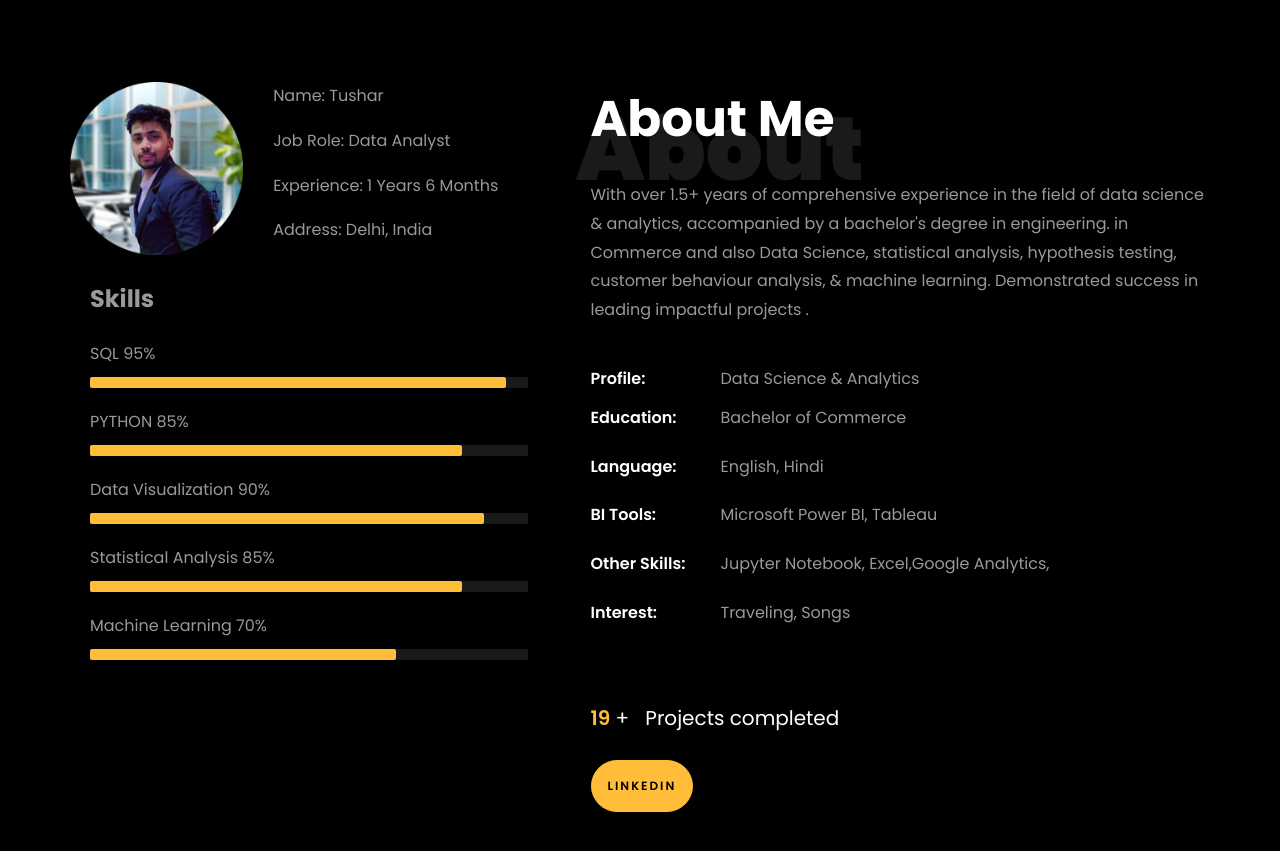
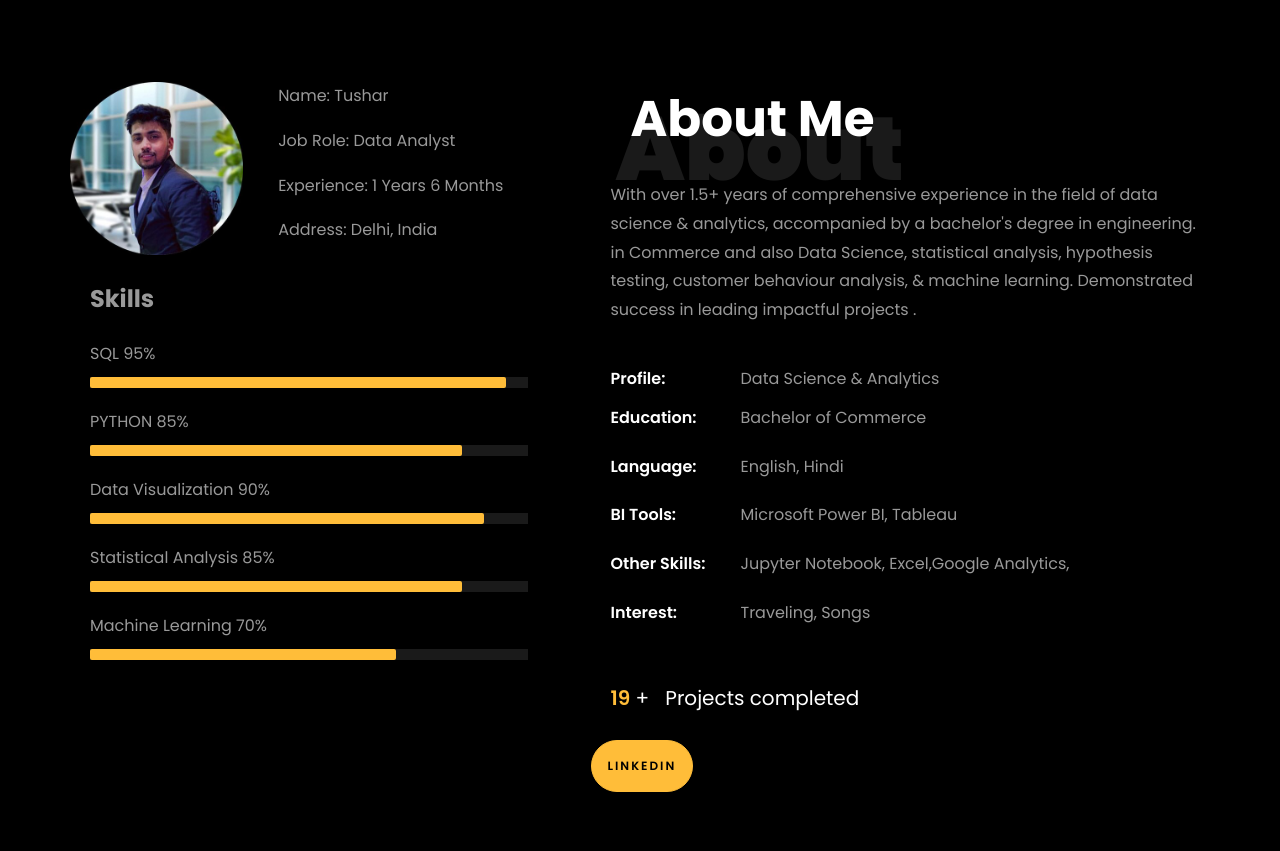
Before and after one commit to tushar6723/Tushar.github.io, a plain HTML site: page index.html in a window 1280 px wide. Shown: the part 780-1631 px from the top of the page. Drawn offline with Linux system fonts and the light colour scheme; files whose address does not match are found by name.

Commit message:
Update index.html

```diff
--- a/index.html
+++ b/index.html
@@ -217,12 +217,12 @@
 									  </div>
 									</div>
 									<!-- Details next to profile image -->
-									<div class="col-sm-6 col-md-7">
+									<div class="col-sm-6 col-md-7 about-info-container" style="padding-left: 20px;">
 									  <div class="about-info">
-										<p><span class="title-s">Name: </span> <span>Tushar</span></p>
-										<p><span class="title-s">Job Role: </span> <span>Data Analyst</span></p>
-										<p><span class="title-s">Experience: </span> <span>1 Years 6 Months</span></p>
-										<p><span class="title-s">Address: </span> <span>Delhi, India</span></p>
+										<p><span class="title-s" style="margin-bottom: 20px;">Name: </span> <span>Tushar</span></p>
+										<p><span class="title-s" style="margin-bottom: 20px;">Job Role: </span> <span>Data Analyst</span></p>
+										<p><span class="title-s" style="margin-bottom: 20px;">Experience: </span> <span>1 Years 6 Months</span></p>
+										<p><span class="title-s" style="margin-bottom: 20px;">Address: </span> <span>Delhi, India</span></p>
 									  </div>
 									</div>
 								  </div>
@@ -275,16 +275,16 @@
 						</div>
 					</div>
 
-					<div class="col-md-6 col-lg-7 pl-lg-5 pb-5">
-						<div class="row justify-content-start pb-3">
+					<div class="col-md-6 col-lg-7 pl-lg-5 pb-5" style="padding-left: 20px;">
+						<div class="row justify-content-start pb-3" style="padding-left: 20px;">
 							<div class="col-md-12 heading-section ftco-animate">
 
-								<h1 class="big" style="margin-bottom: 20px;">About</h1>
-								<h2 class="mb-4" style="margin-bottom: 20px;">About Me</h2>
+								<h1 class="big" style="padding-left: 20px;">About</h1>
+								<h2 class="mb-4" style="padding-left: 20px;">About Me</h2>
 
-								<p>With over 1.5+ years of comprehensive experience in the field of data science & analytics,
+								<p>  With over 1.5+ years of comprehensive experience in the field of data science & analytics,
 								accompanied by a bachelor's degree in engineering. in Commerce and also Data Science, statistical analysis, hypothesis testing, customer behaviour analysis, & machine learning. Demonstrated success in leading impactful projects .</p>
-								<ul class="about-info mt-4 px-md-0 px-2" style="margin-bottom: 20px;">
+								<ul class="about-info mt-4 px-md-0 px-2" style="padding-left: 20px;">
 									<li class="d-flex"><span>Profile:</span> <span>Data Science &amp; Analytics</span></li>
 									<!-- <li class="d-flex"><span>Domain:</span> <span>Retail, Ecommerce, BFSI &amp; Digital Marketing</span></li> -->
 									<li class="d-flex" style="margin-bottom: 20px;"><span>Education:</span> <span>Bachelor of Commerce</span></li>
@@ -301,10 +301,10 @@
 						<div class="counter-wrap ftco-animate d-flex mt-md-3">
 							<div class="text">
 								<p class="mb-4">
-									<span class="number" data-number="20" style="margin-bottom: 20px;">0</span> <span>+</span>
+									<span class="number" style="padding-left: 20px;" style="margin-bottom: 20px;" data-number="20">0</span> <span>+</span>
 									<span>&nbsp; Projects completed</span>
 								</p>
-								<p><a href="https://www.linkedin.com/in/tusharsingh04/" class="btn btn-primary py-3 px-3" style="margin-bottom: 20px;">LinkedIn</a></p>
+								<p><a href="https://www.linkedin.com/in/tusharsingh04/" class="btn btn-primary py-3 px-3" style="padding-left: 20px;">LinkedIn</a></p>
 							</div>
 						</div>
 					</div>
```
